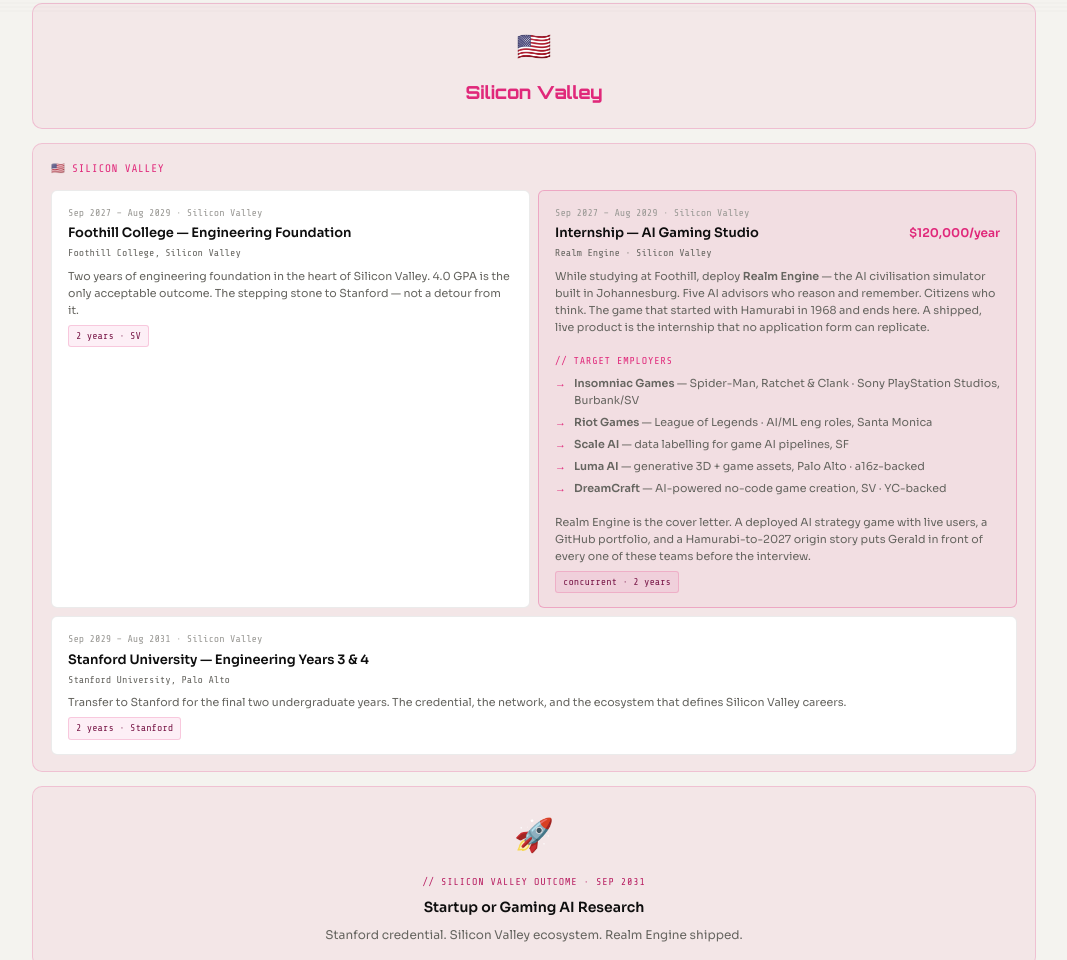
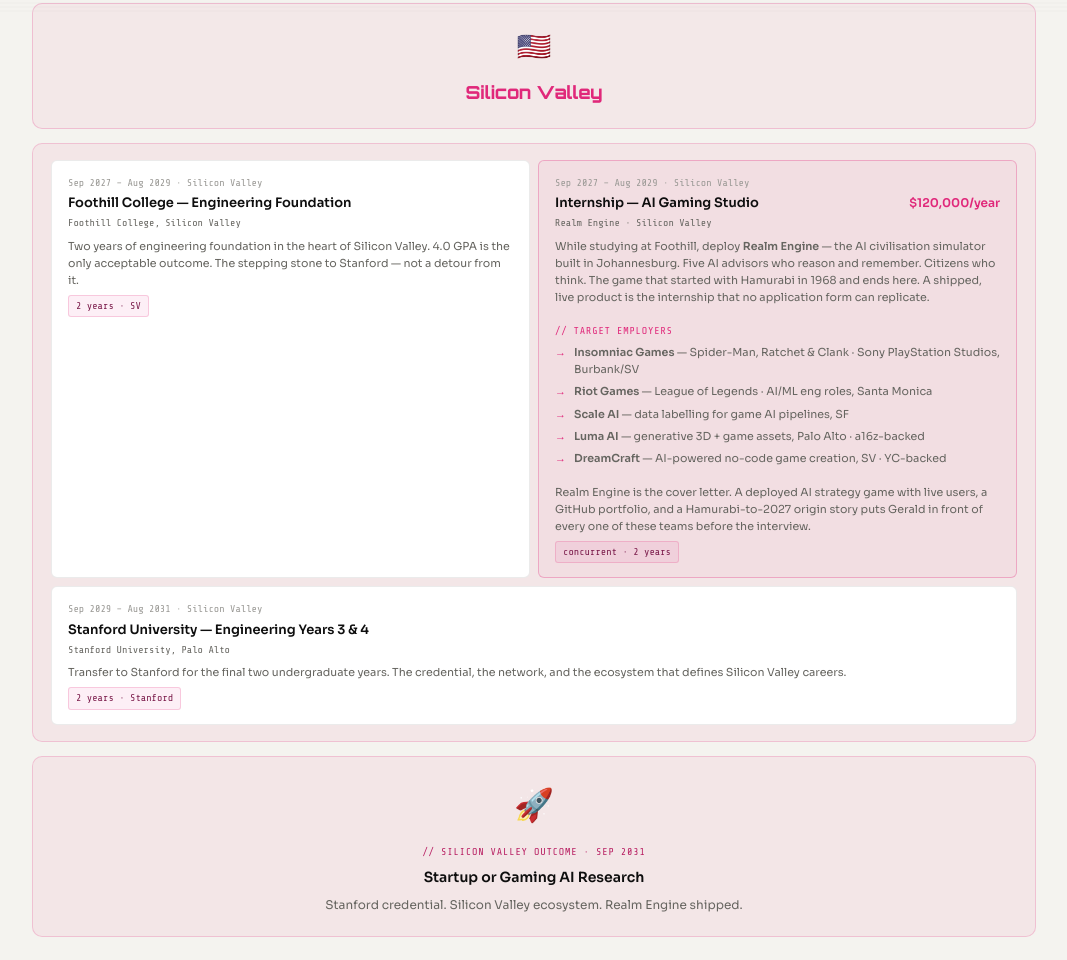
Before and after one commit to career-road-map/gaming-career, a plain HTML site: page index.html in a window 1280 px wide. Shown: the part 786-1746 px from the top of the page, without its empty margins (106-1173 px from the left). Drawn offline with nearby package versions, Linux system fonts and the light colour scheme.

Commit message:
initial commit

```diff
--- a/index.html
+++ b/index.html
@@ -379,7 +379,6 @@
 
 <!-- PATH: SILICON VALLEY ONLY -->
 <div class="path-col path-b-col" style="border-radius: var(--radius-lg); padding: 16px 18px; border: 0.5px solid rgba(224,40,122,0.20); background: rgba(224,40,122,0.06); margin-bottom: 14px;">
-  <div class="path-col-hdr pch-b">🇺🇸 Silicon Valley</div>
 
   <div style="display:grid; grid-template-columns:1fr 1fr; gap:8px; margin-bottom:8px;">
     <div class="path-step" style="margin-bottom:0;">
```
